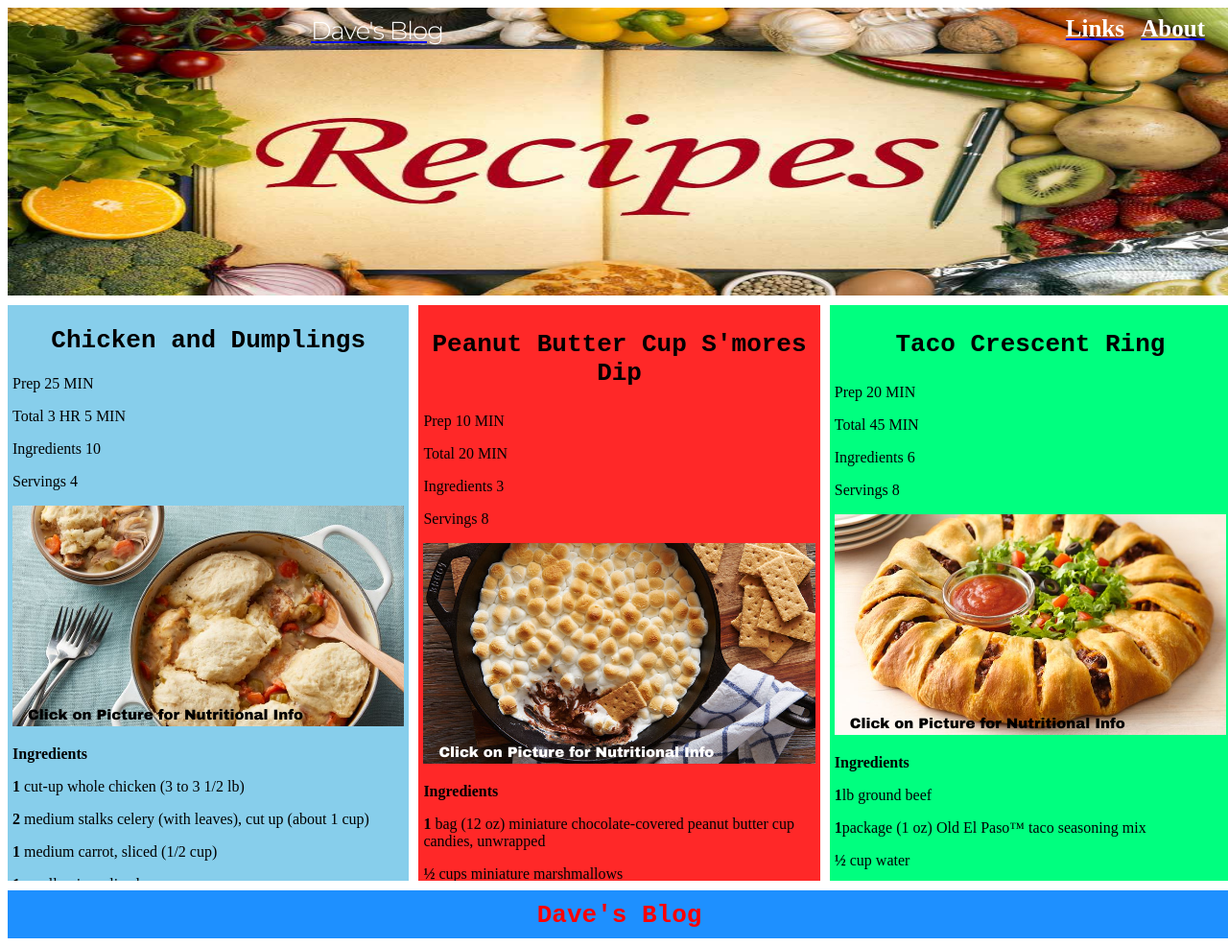
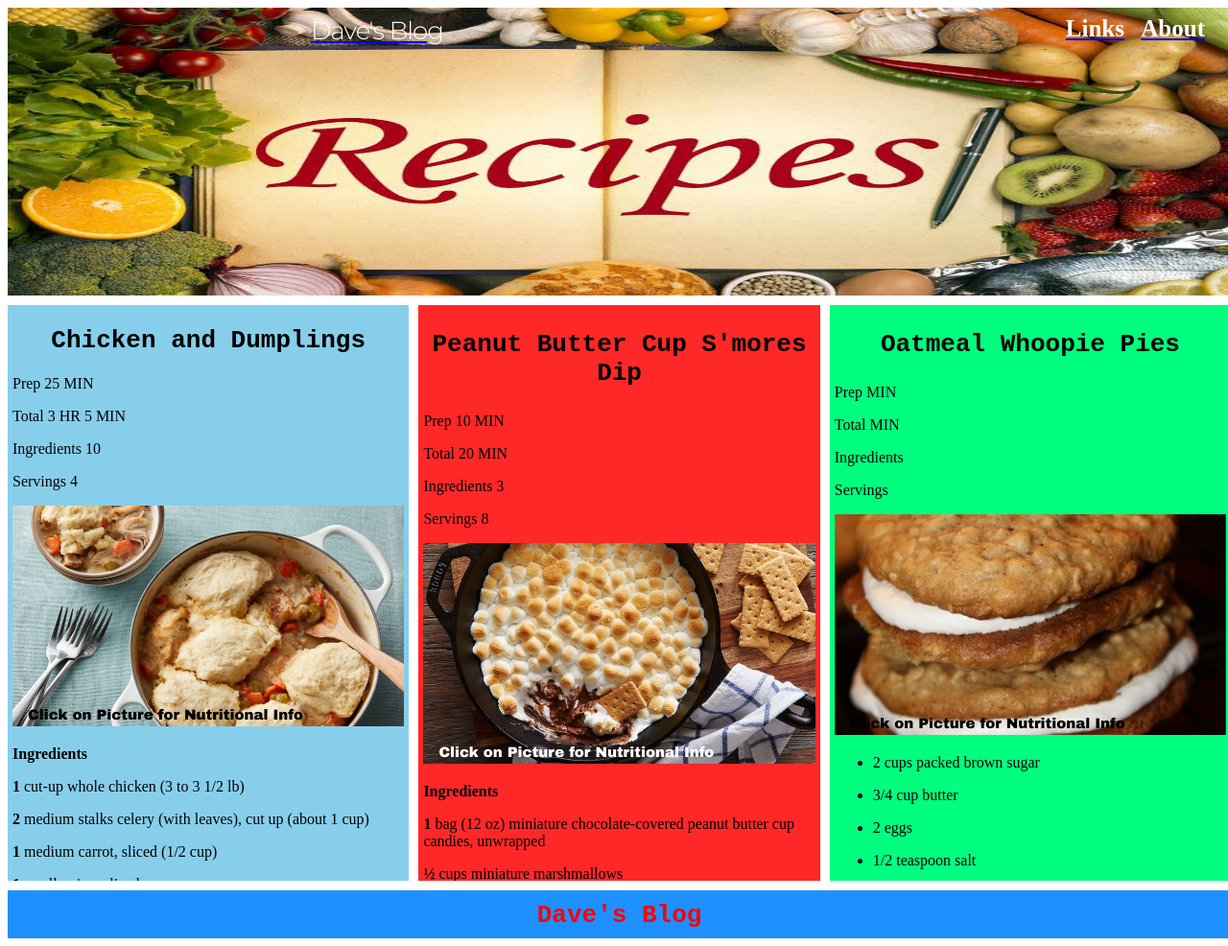
Before and after one commit to bdfilson/Davesblog, a Jekyll site: the page built from Recipes.html, in a window 1280 px wide. Shown: the whole page at 96% size. Built offline with Jekyll 4.4.1, drawn with Linux system fonts in a browser that asks for light colours; some of the changed lines change nothing that is shown.

Commit message:
changed recipe taco to whoopie

```diff
--- a/Recipes.html
+++ b/Recipes.html
@@ -124,54 +124,44 @@ title: Recipes
 
     </section>
     <section class="right">
-    <h1><p><strong>Taco Crescent Ring</strong></p></h1>
+    <h1><p><strong>Oatmeal Whoopie Pies</strong></p></h1>
   <div class="prep"
-      <p>Prep 20 MIN</p>
-      <p>Total 45 MIN</p>
-      <p>Ingredients 6</p>
-      <p>Servings 8</p>
+      <p>Prep  MIN</p>
+      <p>Total  MIN</p>
+      <p>Ingredients </p>
+      <p>Servings </p>
   </div>
   <div class="photo">
-    <a href="./img/Taco_RingNutrish.PNG" target="new">
-    <img src="./img/Taco_Ring.jpg" alt="Taco Crescent Ring" style="width: 100%;height: 100%" />
+    <a href="./img/whoopNutris.PNG" target="new">
+    <img src="./img/whoopie.jpg" alt="Oatmeal Whoopie Pies image" style="width: 100%;height: 100%" />
       <div class="bottom-text">Click on Picture for Nutritional Info</div>
     </a>
   </div>
 
-<p><strong>Ingredients</strong></p>
-<p><strong>1</strong>lb ground beef</p>
-<p><strong>1</strong>package (1 oz) Old El Paso™ taco seasoning mix</p>
-<p><strong>½</strong> cup water</p>
-<p><strong>1</strong> cup shredded Cheddar cheese (4 oz)</p>
-<p><strong>2</strong> cans (8 oz each) Pillsbury™ refrigerated crescent dinner rolls</p>
-<p>Shredded lettuce, chopped tomatoes, sliced ripe olives, taco sauce or salsa, as desired</p>
-<p><strong>Steps</strong></p>
-<ul>
-<li><p><strong>1</strong></p></li>
+  <ul>
+<li><p>2 cups packed brown sugar</p></li>
+<li><p>3/4 cup butter</p></li>
+<li><p>2 eggs</p></li>
+<li><p>1/2 teaspoon salt</p></li>
+<li><p>1 teaspoon ground cinnamon</p></li>
+<li><p>1 teaspoon baking powder</p></li>
+<li><p>3 tablespoons boiling water</p></li>
+<li><p>1 teaspoon baking soda</p></li>
+<li><p>2 1/2 cups all-purpose flour</p></li>
+<li><p>2 cups quick cooking oats</p></li>
+<li><p>1 egg white</p></li>
+<li><p>2 tablespoons milk</p></li>
+<li><p>1 teaspoon vanilla extract</p></li>
+<li><p>2 cups confectioners' sugar</p></li>
+<li><p>3/4 cup shortening</p></li>
 </ul>
-<p>Heat oven to 375°F. In 10-inch nonstick skillet, cook beef until no longer pink. Add taco seasoning mix and 1/2 cup water. Simmer 3 to 4 minutes or until slightly thickened. In medium bowl, mix beef mixture and cheese.</p>
-<ul>
-<li><p><strong>2</strong></p></li>
-</ul>
-<p>Unroll both cans of dough; separate into 16 triangles. On ungreased large cookie sheet, arrange triangles in ring so short sides of triangles form a 5-inch circle in center. Dough will overlap. Dough ring should look like the sun.</p>
-<ul>
-<li><p><strong>3</strong></p></li>
-</ul>
-<p>Spoon beef mixture on the half of each triangle closest to center of ring.</p>
-<ul>
-<li><p><strong>4</strong></p></li>
-</ul>
-<p>Bring each dough triangle up over filling, tucking dough under bottom layer of dough to secure it. Repeat around ring until entire filling is enclosed (some filling might show a little).</p>
-<ul>
-<li><p><strong>5</strong></p></li>
-</ul>
-<p>Bake 20 to 25 minutes or until dough is golden brown and thoroughly baked. Cool 5 to 10 minutes before cutting into serving slices.</p>
 
-<p><strong>Expert Tips</strong></p>
-<p>Don't care for ground beef? Substitute chicken instead!</p>
-<p>Spicy taco seasoning mix is a nice option for those who prefer a little more kick! Or, sliced jalapeño chiles will also do the trick.</p>
-
-<p>© 2018 ®/TM General Mills All Rights Reserved</p>
+<ol type="1">
+<li><p>Preheat oven to 350 degrees F (175 degrees C). Lightly grease baking sheets.</p></li>
+<li><p>Cream butter or margarine with the brown sugar until light and fluffy. Beat in the eggs and mix well. Stir in the salt, cinnamon, baking powder, boiling water, baking soda and flour. Mix to combine. Stir in the oats.</p></li>
+<li><p>Drop cookies onto the prepared baking sheets. Bake at 350 degrees F (175 degrees C) for 10 to 12 minutes. Let cookies cool then make sandwiches from two cookies filled with Whoopie Pie Filling.</p></li>
+<li><p>To Make Filling: Beat egg white. Mix in the milk, 1 teaspoon vanilla and 1 cup confectioners' sugar. Beat in the shortening and remaining 1 cup confectioners' sugar. Beat until light.</p></li>
+</ol>
 
     </section>
     <footer>
```
Also changed, not shown: img/Taco_Ring.jpg (deleted), img/Taco_RingNutrish.PNG (deleted), img/whoopNutris.PNG (added), img/whoopie.jpg (added).
